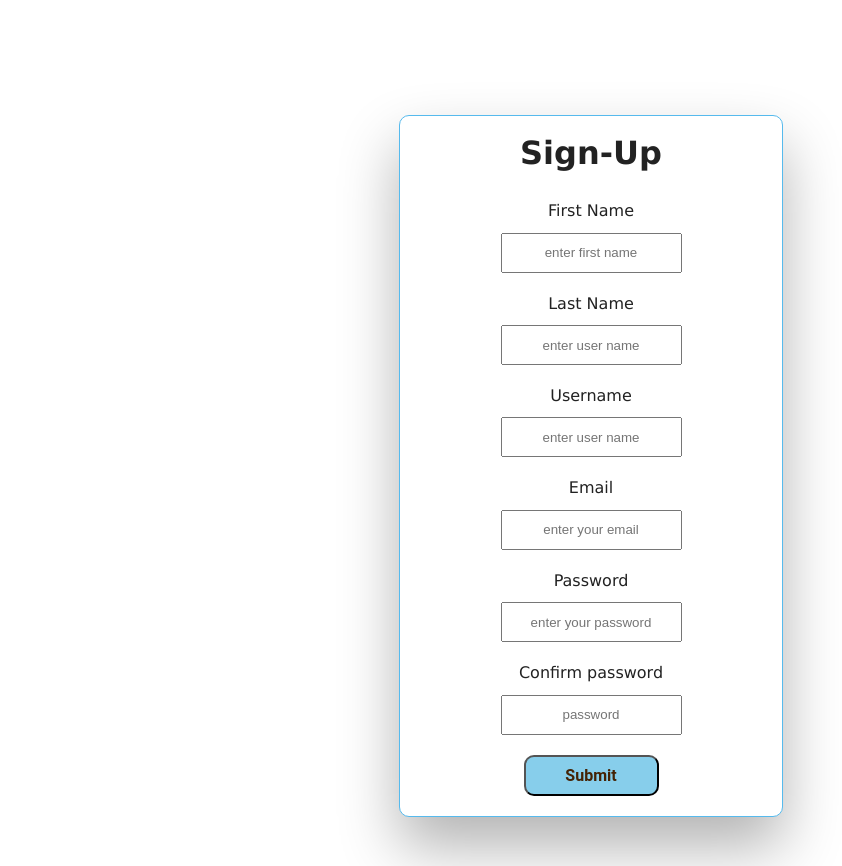
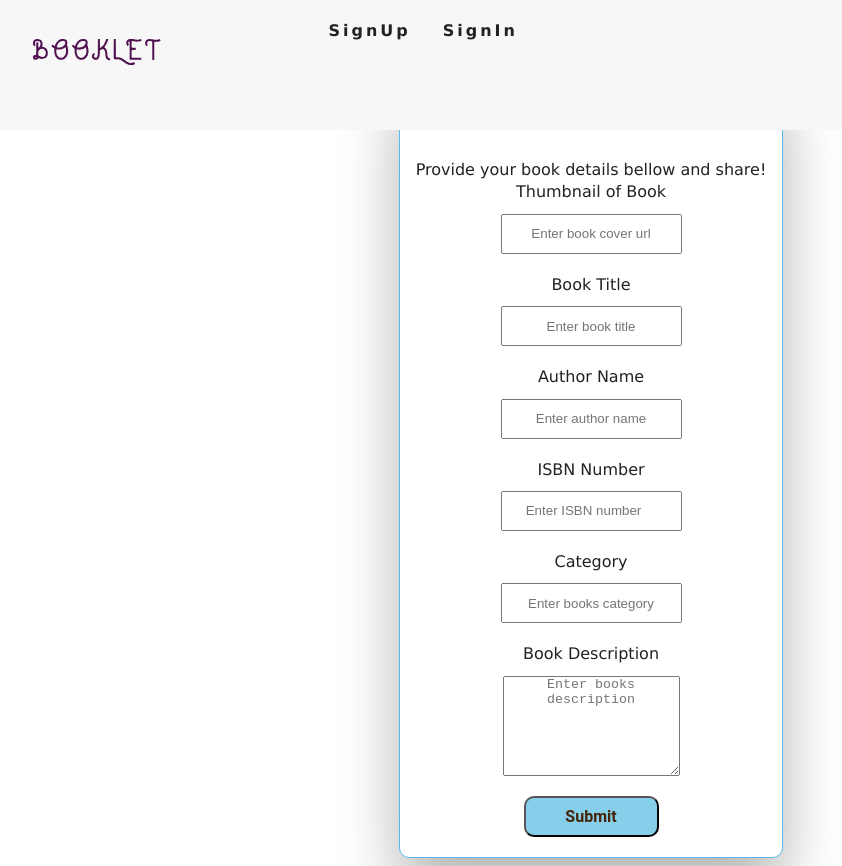
Before and after one commit to NaziaNishat/Bookworm, a React (Create React App) app in the folder frontend/booklet/: page /share in a window 1280 px wide. Shown: the whole page, without its empty margins (49-891 px from the left). Built offline with nearby package versions, Linux system fonts and the light colour scheme.

Commit message:
booklet-done books page full and share page frontend
booklet-done books page full and share page frontend-2

```diff
--- a/frontend/booklet/src/components/Navbar.js
+++ b/frontend/booklet/src/components/Navbar.js
@@ -6,7 +6,7 @@ import {Link} from "react-router-dom";
 
 
 const ItemDiv = styled.div`
-	flex-direction: column;
+	flex-direction: row;
 	margin-left: 50px;
 `;
 export default class Navbar extends Component {
@@ -43,7 +43,10 @@ export default class Navbar extends Component {
                                  <FaAlignRight className="nav-icon"/>
                            </button>
                     </div>
-
+                    <ItemDiv>
+                        {(() => {
+                            if (isLoggedIn === '1') {
+                                return (
                                     <ul className={this.state.isOpen?"nav-links show-nav":"nav-links"}>
                                         <li>
                                             <Link to="/">Home</Link>
@@ -51,28 +54,28 @@ export default class Navbar extends Component {
                                         <li>
                                             <Link to="/books">Books</Link>
                                         </li>
-                        {(() => {
-                            if (isLoggedIn === '1') {
-                                    return <li>
+                                        <li>
+                                            <Link to="/share">share</Link>
+                                        </li>
+                                        <li>
                                             <Link onClick={this.onLogout} to="/">Logout</Link>
                                         </li>
-
-                                     ;}
+                                    </ul>);}
                             else{
-                                    return <ItemDiv><li>
+                                return (
+                                    <ul className={this.state.isOpen?"nav-links show-nav":"nav-links"}>
+                                        <li>
                                             <Link to="/signUp">SignUp</Link>
                                         </li>
                                         <li>
                                             <Link to="/signIn">SignIn</Link>
-                                        </li></ItemDiv>
+                                        </li>
+                                    </ul>)
                             }
                         })()}
+                    </ItemDiv>
 
 
-                        <li>
-                            <Link to="/share">share</Link>
-                        </li>
-                    </ul>
                 </div>
             </nav>
         )
--- a/frontend/booklet/src/pages/Home.js
+++ b/frontend/booklet/src/pages/Home.js
@@ -20,10 +20,11 @@ class Home extends React.Component {
         }
     }
     render() {
+        const isLoggedIn = localStorage.getItem("isLoggedIn");
         const  {bookList } = this.state;
         return (
             <React.Fragment>
-                <Navbar/>
+                <Navbar isLoggedIn = {isLoggedIn}/>
                 <MainDiv>
                     <Hero >
                         <Banner title="BOOKLET" subtitle="Welcome to the world of desire">
--- a/frontend/booklet/src/pages/Share.js
+++ b/frontend/booklet/src/pages/Share.js
@@ -2,6 +2,7 @@ import React from 'react'
 import styled from "styled-components";
 import axios from 'axios';
 import {Link} from "react-router-dom";
+import Navbar from "../components/Navbar";
 
 const MainDiv = styled.div`
             display: flex;
@@ -35,7 +36,16 @@ const InputText = styled.input`
             margin-top:10px;
             margin-bottom: 20px;
             animation: input-field ease-in 2s;
-`
+`;
+
+const TextArea = styled.textarea`
+            height: 100px;
+            solid #f6f6f6;
+            text-align: center;
+            margin-top:10px;
+            margin-bottom: 20px;
+            animation: input-field ease-in 2s;
+`;
 const StyledButton = styled.button`
    height: 41px;
    width: 135px;
@@ -54,12 +64,12 @@ class Share extends React.Component {
         super(props);
 
         this.state = {
-            first_name:'',
-            last_name:'',
-            email: '',
-            username:'',
-            password:'',
-            password1:''
+            title:'',
+            author:'',
+            isbn: '',
+            thumbnail:'',
+            category:'',
+            description:''
         };
         this.handleChange = this.handleChange.bind(this);
         this.handleSubmit = this.handleSubmit.bind(this);
@@ -77,13 +87,13 @@ class Share extends React.Component {
         console.log('pressed')
         const data = new FormData(event.target);
 
-        console.log(this.state.email);
+        console.log(this.state.title);
 
-        let email = data.get('email');
-        let pass = data.get('password');
-        console.log(email+pass);
+        let author = data.get('author');
+        let category = data.get('category');
+        console.log(author+category);
         console.log(this.state)
-        axios.post('http://127.0.0.1:8000/register/',this.state)
+        axios.post('http://127.0.0.1:8000/sharesell/',this.state)
             .then(response => {
                 console.log(response);
             }).catch(error => {
@@ -92,62 +102,65 @@ class Share extends React.Component {
         )
     }
     render() {
+        const isLoggedIn = localStorage.getItem("isLoggedIn");
         return (
         <div>
+            <Navbar isLoggedIn = {isLoggedIn}/>
             <MainDiv>
 
                 <ContentBorder>
-                    <h2 >Sign-Up</h2>
+                    <h2 >Share Books?</h2>
+                    <p>Provide your book details bellow and share!</p>
 
                     <FormDiv onSubmit={this.handleSubmit}>
 
-                        <label>First Name</label>
+                        <label>Thumbnail of Book</label>
                         <InputText
                             type="text"
-                            name="first_name"
+                            name="thumbnail"
                             required
-                            placeholder="enter first name"
+                            placeholder="Enter book cover url"
                             onChange={this.handleChange}
                             onClick={this.handleChange}/>
-                        <label>Last Name</label>
+                        <label>Book Title</label>
                         <InputText
                             type="text"
-                            name="last_name"
+                            name="title"
                             required
-                            placeholder="enter user name"
+                            placeholder="Enter book title"
                             onChange={this.handleChange}
                             onClick={this.handleChange}/>
 
-                        <label>Username</label>
+                        <label>Author Name</label>
                         <InputText
                             type="text"
-                            name="username"
+                            name="author"
                             required
-                            placeholder="enter user name"
+                            placeholder="Enter author name"
                             onChange={this.handleChange}
                             onClick={this.handleChange}/>
-                            <label>Email</label>
+                            <label>ISBN Number</label>
                             <InputText
-                                type="email"
-                                name="email"
+                                type="number"
+                                name="isbn"
                                 required
-                                placeholder="enter your email"
+                                placeholder="Enter ISBN number"
                                 onChange={this.handleChange}
                                 onClick={this.handleChange}/>
-                            <label>Password</label>
+                            <label>Category</label>
                         <InputText
-                            type="password"
-                            name="password"
+                            type="text"
+                            name="category"
                             required
-                            placeholder="enter your password"
+                            placeholder="Enter books category"
                             onChange={this.handleChange}
                             onClick={this.handleChange}/>
-                        <label>Confirm password</label>
-                        <InputText
-                            type="password"
-                            name="password1"
+                        <label>Book Description</label>
+                        <TextArea
+                            type="text"
+                            name="text"
                             required
-                            placeholder="password"
+                            placeholder="Enter books description"
                             onChange={this.handleChange}
                             onClick={this.handleChange}/>
 
--- a/frontend/booklet/src/pages/SignIn.js
+++ b/frontend/booklet/src/pages/SignIn.js
@@ -1,7 +1,6 @@
 import React from 'react'
 import styled from "styled-components";
 import axios from 'axios';
-import {Link} from "react-router-dom";
 
 const MainDiv = styled.div`
             display: flex;
@@ -68,24 +67,32 @@ class SignIn extends React.Component {
         });
     }
 
+    getUserToken(){
+        return JSON.parse(localStorage.getItem("userToken"));
+    }
+
     handleSubmit(event) {
         event.preventDefault();
         console.log('pressed')
         const data = new FormData(event.target);
 
-        console.log(this.state.email);
+        console.log(this.state.username);
 
-        let email = data.get('email');
-        let pass = data.get('password');
-        console.log(email+pass);
+        let username = data.get('username');
+        let password = data.get('password');
+        console.log(username+password);
         console.log(this.state)
-        axios.post('http://127.0.0.1:8000/api/token/',this.state)
+        axios.post('http://127.0.0.1:8000/api/token/', this.state)
             .then(response => {
-                console.log(response);
+                localStorage.setItem("userToken", JSON.stringify(response.data));
+                localStorage.setItem("isLoggedIn", JSON.stringify(1));
+                const usertoken =this.getUserToken().access;
+                console.log(`my token   ${usertoken}`);
+                this.props.history.push('/books/');
+                //console.log(response.data.access);
             }).catch(error => {
-                console.log(error);
-            }
-        )
+            console.log(error);
+        })
     }
     render() {
         return (
--- a/frontend/booklet/src/pages/SignUp.js
+++ b/frontend/booklet/src/pages/SignUp.js
@@ -1,8 +1,6 @@
 import React from 'react'
 import styled from "styled-components";
 import axios from 'axios';
-import {Link} from "react-router-dom";
-import AuthServiceUtil from "../auth/AuthServiceUtil"
 
 const MainDiv = styled.div`
             display: flex;
```
Also changed, not shown: frontend/booklet/src/components/BookItem.js (added, +102 -0 lines), frontend/booklet/src/pages/Books.js (+45 -12 lines). Lines whose indentation alone changed are shown as unchanged.
